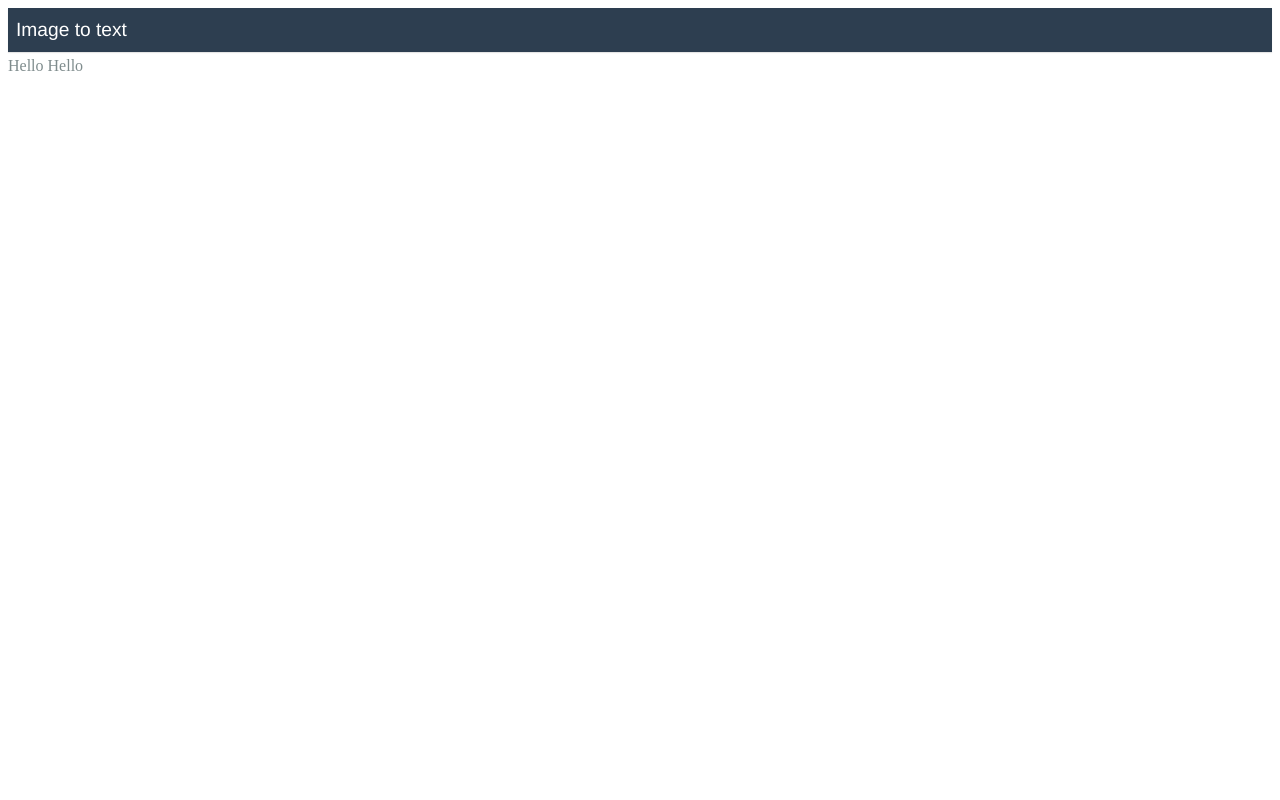
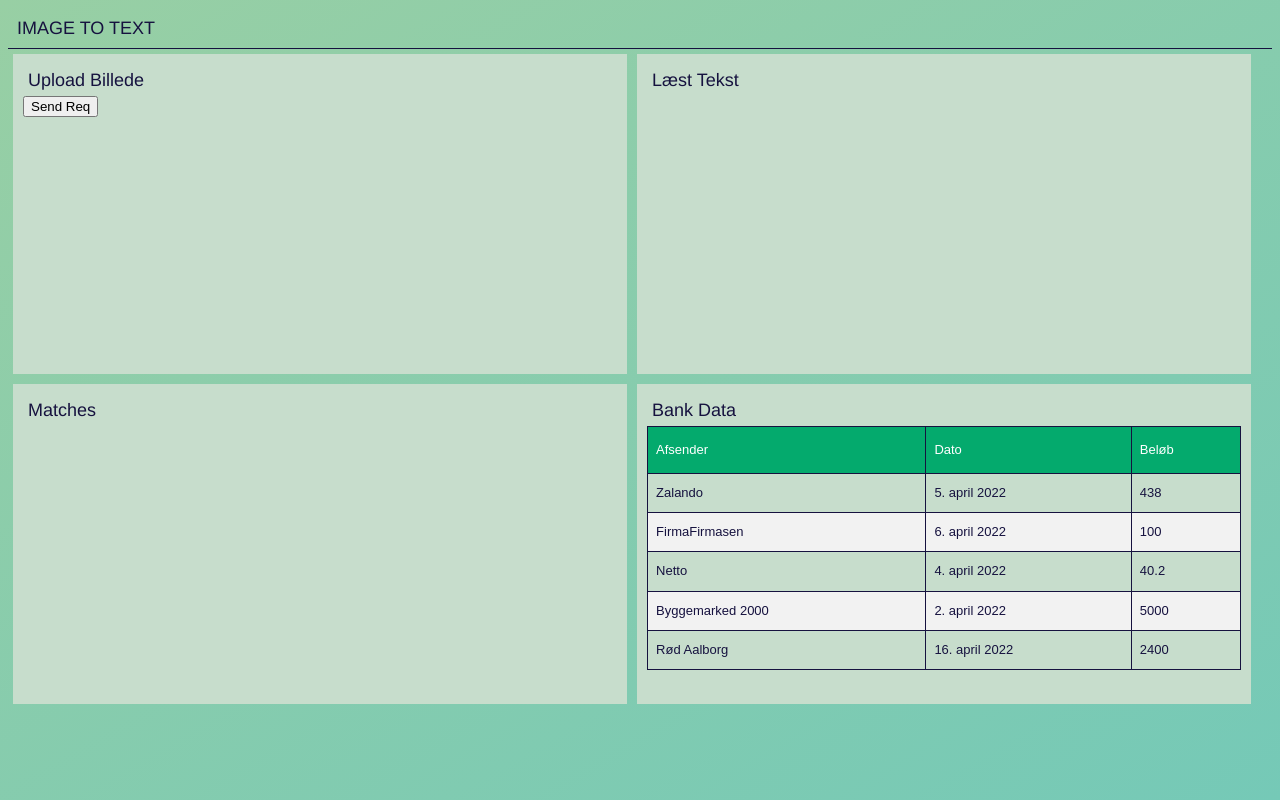
Before and after one commit to AKjeld/ocr-proj, a Node server app: page / in a window 1280 px wide. Run offline with Node 20, Linux system fonts and the light colour scheme.

Commit message:
progress. First post req

```diff
--- a/index.html
+++ b/index.html
@@ -5,16 +5,37 @@
     <meta charset="UTF-8">
     <title>Test application</title>
     <link rel="stylesheet" href="./src/public/styles/styles.css">
+    <script type="module" src="./src/public/client-js/client-js.mjs"></script>
+    <script type="module" src="./src/public/client-js/module/bank-data/bank-data.mjs"></script>
+    <script type="module" src="./src/public/client-js/module/table-util/table-util.util.mjs"></script>
 </head>
 
 <body>
     <div class="header">
         <div class="home-menu pure-menu pure-menu-horizontal pure-menu-fixed">
-            <a class="pure-menu-heading" href="">Image to text</a>
+            <a class="page-title" href="">IMAGE TO TEXT</a>
         </div>
     </div>
     <div>
-        Hello Hello
+        <div class="flex-container">
+            <div class="flex-item">
+                <h2>Upload Billede</h2>
+                <form action="/test" method="post">
+                    <input type="submit" value="Send Req">
+                </form>
+            </div>
+            <div class="flex-item">
+                <h2>Læst Tekst</h2>
+            </div>
+            <div class="flex-item">
+                <h2>Matches</h2>
+            </div>
+            <div class="flex-item">
+                <h2>Bank Data</h2>
+                <div id="tableSlot" class="table-container"></div>
+            </div>
+        </div>
+
     </div>
 </body>
 
--- a/index.js
+++ b/index.js
@@ -1,6 +1,7 @@
 import { TextParser } from "./src/text-parser/text-parser.js";
 import Tesseract from 'tesseract.js';
 import Express from "express";
+import Multer from "multer";
 import { promises as fs } from "fs";
 
 // TextParser.test();
@@ -13,6 +14,8 @@ import { promises as fs } from "fs";
 
 
 const app = Express();
+const multer = Multer();
+
 app.use("/src/public", Express.static("src/public"));
 
 app.get("/", async(request, response) => {
@@ -23,4 +26,8 @@ app.get("/", async(request, response) => {
     response.send(file);
 });
 
+app.post("/test", multer.none(), async(request, response) => {
+    console.log("Hello There");
+});
+
 app.listen(process.env.PORT || 3000, () => console.log("App available on http://localhost:3000"));
--- a/package.json
+++ b/package.json
@@ -19,6 +19,7 @@
     "homepage": "https://github.com/AKjeld/ocr-proj#readme",
     "dependencies": {
         "express": "^4.18.1",
+        "multer": "^1.4.4",
         "tesseract.js": "^2.1.5"
     },
     "type": "module"
--- /dev/null
+++ b/src/public/client-js/client-js.mjs
@@ -0,0 +1,13 @@
+import { BankData } from "./module/bank-data/bank-data.mjs";
+import { TableUtil } from "./module/table-util/table-util.util.mjs";
+
+function sendReq() {
+    console.log("hello there");
+}
+
+
+const bankData = BankData.getMockData();
+const bankDataHeaders = BankData.getMockHeader();
+
+console.log(bankData);
+document.getElementById("tableSlot").appendChild(TableUtil.makeTable(bankData, bankDataHeaders));
--- /dev/null
+++ b/src/public/client-js/module/bank-data/bank-data.mjs
@@ -0,0 +1,15 @@
+export class BankData {
+    static getMockData() {
+        return [
+            ["Zalando", "5. april 2022", "438"],
+            ["FirmaFirmasen", "6. april 2022", "100"],
+            ["Netto", "4. april 2022", "40.2"],
+            ["Byggemarked 2000", "2. april 2022", "5000"],
+            ["Rød Aalborg", "16. april 2022", "2400"],
+        ];
+    }
+
+    static getMockHeader() {
+        return ["Afsender", "Dato", "Beløb"];
+    }
+}
--- /dev/null
+++ b/src/public/client-js/module/table-util/table-util.util.mjs
@@ -0,0 +1,25 @@
+export class TableUtil {
+    static makeTable(array, header) {
+        const table = document.createElement("table");
+        const thead = document.createElement("thead");
+        for (let i = 0; i < header.length; i++) {
+            const headerCell = document.createElement("th");
+            headerCell.textContent = header[i];
+            thead.appendChild(headerCell);
+        }
+        table.appendChild(thead);
+
+        const tbody = document.createElement("tbody");
+        for (let i = 0; i < array.length; i++) {
+            const row = document.createElement("tr");
+            for (let j = 0; j < array[i].length; j++) {
+                const cell = document.createElement("td");
+                cell.textContent = array[i][j];
+                row.appendChild(cell);
+            }
+            tbody.appendChild(row);
+        }
+        table.appendChild(tbody);
+        return table;
+    }
+}
--- a/src/public/styles/styles.css
+++ b/src/public/styles/styles.css
@@ -1,21 +1,31 @@
-/* Style from: https://github.com/pure-css/pure */
+/*
+Light Lime: #abd699
 
-* {
-    -webkit-box-sizing: border-box;
-    -moz-box-sizing: border-box;
-    box-sizing: border-box;
+Fresh Lemon: #ffe26a
+
+Teal: #75c9b7
+
+Mint: #c7ddcc
+
+Navy: #16123f
+*/
+
+html {
+    background: rgb(117, 201, 183);
+    background-image: linear-gradient(-30deg, rgba(117, 201, 183, 1) 0%, rgba(152, 207, 164, 1) 100%, rgba(255, 226, 106, 1) 100%);
+    background-repeat: no-repeat;
+    height: 100%;
+    -webkit-background-size: cover;
+    -moz-background-size: cover;
+    -o-background-size: cover;
+    background-size: cover;
 }
-
-
-/*
- * -- BASE STYLES --
- * Most of these are inherited from Base, but I want to change a few.
- */
 
 body {
     line-height: 1.7em;
-    color: #7f8c8d;
+    color: #16123f;
     font-size: 13px;
+    font-family: Helvetica, Arial, sans-serif;
 }
 
 h1,
@@ -25,210 +35,82 @@ h4,
 h5,
 h6,
 label {
-    color: #34495e;
+    color: #16123f;
 }
 
 .home-menu {
     padding: 0.5em;
-    text-align: center;
-    box-shadow: 0 1px 1px rgba(0, 0, 0, 0.10);
-}
-
-.home-menu {
-    background: #2d3e50;
-}
-
-.pure-menu.pure-menu-fixed {
-    /* Fixed menus normally have a border at the bottom. */
-    border-bottom: none;
-    /* I need a higher z-index here because of the scroll-over effect. */
-    z-index: 4;
-}
-
-a:link {
+    z-index: 100;
+    border-bottom: 1px solid #16123f;
+    font-size: large;
     text-decoration: none;
 }
 
-.home-menu .pure-menu-heading {
-    color: white;
-    font-weight: 400;
-    font-size: 120%;
+a.page-title {
+    text-decoration: none;
+    color: #16123f;
+}
+
+h2 {
+    font-size: large;
     font-family: Helvetica, Arial, sans-serif;
+    font-weight: normal;
+    padding: 0;
+    margin: 5px;
+    color: #16123f;
 }
 
 
-/*
- * -- SPLASH STYLES --
- * This is the blue top section that appears on the page.
- */
+/* Flex box */
 
-.splash-container {
-    background: #1f8dd6;
-    z-index: 1;
-    overflow: hidden;
-    /* The following styles are required for the "scroll-over" effect */
-    width: 100%;
-    height: 88%;
-    top: 0;
-    left: 0;
-    position: fixed !important;
+.flex-container {
+    display: flex;
+    flex-direction: row;
+    flex-wrap: wrap;
+    justify-content: normal;
+    align-items: normal;
+    align-content: normal;
 }
 
-.splash {
-    /* absolute center .splash within .splash-container */
-    width: 80%;
-    height: 50%;
-    margin: auto;
-    position: absolute;
-    top: 100px;
-    left: 0;
-    bottom: 0;
-    right: 0;
-    text-align: center;
-    text-transform: uppercase;
+.flex-item {
+    width: 47%;
+    display: block;
+    flex-grow: 0;
+    flex-shrink: 1;
+    flex-basis: auto;
+    align-self: auto;
+    min-height: 300px;
+    background-color: #c7ddcc;
+    margin: 5px;
+    padding: 10px;
 }
 
-
-/* This is the main heading that appears on the blue section */
-
-.splash-head {
-    font-size: 20px;
-    font-weight: bold;
-    color: white;
-    border: 3px solid white;
-    padding: 1em 1.6em;
-    font-weight: 100;
-    border-radius: 5px;
-    line-height: 1em;
-}
-
-
-/* This is the subheading that appears on the blue section */
-
-.splash-subhead {
-    color: white;
-    letter-spacing: 0.05em;
-    opacity: 0.8;
-}
-
-
-/*
- * -- CONTENT STYLES --
- * This represents the content area (everything below the blue section)
- */
-
-.content-wrapper {
-    /* These styles are required for the "scroll-over" effect */
-    position: absolute;
-    top: 87%;
-    width: 100%;
-    min-height: 12%;
-    z-index: 2;
-    background: white;
-}
-
-
-/* We want to give the content area some more padding */
-
-.content {
-    padding: 1em 1em 3em;
-}
-
-
-/* This is the class used for the main content headers (<h2>) */
-
-.content-head {
-    font-weight: 400;
-    text-transform: uppercase;
-    letter-spacing: 0.1em;
-    margin: 2em 0 1em;
-}
-
-
-/* This is a modifier class used when the content-head is inside a ribbon */
-
-.content-head-ribbon {
-    color: white;
-}
-
-
-/* This is the class used for the content sub-headers (<h3>) */
-
-.content-subhead {
-    color: #1f8dd6;
-}
-
-.content-subhead i {
-    margin-right: 7px;
-}
-
-
-/* This is the class used for the dark-background areas. */
-
-.ribbon {
-    background: #2d3e50;
-    color: #aaa;
-}
-
-
-/* This is the class used for the footer */
-
-.footer {
-    background: #111;
-    position: fixed;
-    bottom: 0;
+.table-container table {
+    text-align: left;
+    font-family: Arial, Helvetica, sans-serif;
+    border-collapse: collapse;
     width: 100%;
 }
 
-
-/*
- * -- TABLET (AND UP) MEDIA QUERIES --
- * On tablets and other medium-sized devices, we want to customize some
- * of the mobile styles.
- */
-
-@media (min-width: 48em) {
-    /* We increase the body font size */
-    body {
-        font-size: 16px;
-    }
-    /* We can align the menu header to the left, but float the
-    menu items to the right. */
-    .home-menu {
-        text-align: left;
-    }
-    .home-menu ul {
-        float: right;
-    }
-    /* We increase the height of the splash-container */
-    /*    .splash-container {
-        height: 500px;
-    }*/
-    /* We decrease the width of the .splash, since we have more width
-    to work with */
-    .splash {
-        width: 50%;
-        height: 50%;
-    }
-    .splash-head {
-        font-size: 250%;
-    }
-    /* We remove the border-separator assigned to .l-box-lrg */
-    .l-box-lrg {
-        border: none;
-    }
+.table-container td,
+.table-container th {
+    font-weight: normal;
+    border: 1px solid #16123f;
+    padding: 8px;
 }
 
+.table-container tr:nth-child(even) {
+    background-color: #f2f2f2;
+}
 
-/*
- * -- DESKTOP (AND UP) MEDIA QUERIES --
- * On desktops and other large devices, we want to over-ride some
- * of the mobile and tablet styles.
- */
+.table-container tr:hover {
+    background-color: #ddd;
+}
 
-@media (min-width: 78em) {
-    /* We increase the header font size even more */
-    .splash-head {
-        font-size: 300%;
-    }
+.table-container th {
+    padding-top: 12px;
+    padding-bottom: 12px;
+    text-align: left;
+    background-color: #04AA6D;
+    color: white;
 }
```
